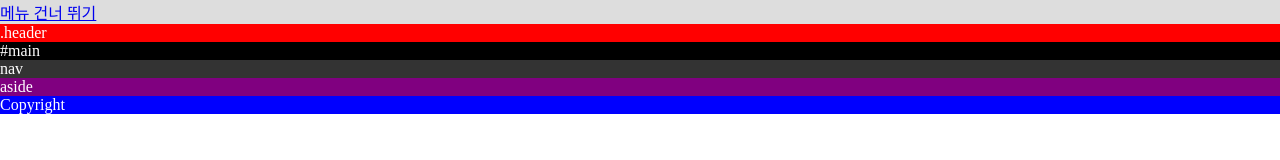
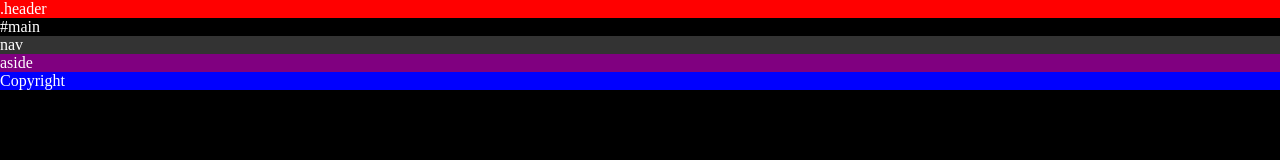
Before and after one commit to kazikai/HTML5, a plain HTML site: page index.html in a window 1280 px wide. Drawn offline with nearby package versions, Linux system fonts and the light colour scheme.

Commit message:
반응형  css  실습

```diff
--- a/default.css
+++ b/default.css
@@ -15,6 +15,26 @@ header, footer, section, article, nav, aside, figure, figcaption{
 }
 
 /* layout */
+/*
+[href="#main"]{
+    display: none;
+}로 표현 해도 되지만. 클래스를 줘서 하는것이 좀더 좋다.
+*/
+.skip {
+    /* display none의 경우, 상지 장애인이 볼수 없기 때문에 */
+    /* 아래와 같이 표현 하는게 더 좋다. */
+    display: block;
+    overflow: hidden;
+    height: 1px; /*1px로 준 이유는. 화면에서 높이가 0 이면, 키보드 접근을 하기 어려운 브라우저가 있기 때문에 최소값인 1px로 준다. */
+    margin: 0 0 -1px 0; /* 위의 height값이 문제가 된다면. 1px를 음수로 줘서 붙게 만들어준다. */
+}
+/*a 요소가 (바로가기) 키보드 접근을 받았을 경우 해당 바로가기 메뉴가 바로 나오게끔 아래 처리를 해준다.  */
+.skip:focus {
+    height: auto;
+    text-align: center;
+    padding: 10px;
+}
+
 .container{
     background: #ddd;
 }
@@ -36,3 +56,30 @@ main{
 .footer{
     background: blue;
 }
+/* All ( 공통 스타일, 모바일, 태블릿, 데스크탑 모두 ) */
+/* 먼저 공통 속성을 파악 해두는것이 도움이 된다. */
+
+/* Mobile */
+@media (max-width: 767px){
+    /* 화면을 줄여보면 responsive 로 적용된다.  */
+    body{background: red;}
+}
+
+
+/* Tablet & Desktop:이게 필요하지 않을수도 있지만, tablet과 dektop에 공통으로 적용 되는 스타일  */
+@media (min-width: 768px){
+    /* 화면을 줄여보면 responsive 로 적용된다.  */
+    body{background: green;}
+}
+
+/* Tablet */
+@media (min-width: 768px) and (max-width: 1024px){
+    /* 화면을 줄여보면 responsive 로 적용된다.  */
+    body{background: blue;}
+}
+
+/* Desktop */
+@media (min-width: 1025px){
+    /* 화면을 줄여보면 responsive 로 적용된다.  */
+    body{background: black;}
+}
--- a/index.html
+++ b/index.html
@@ -22,7 +22,7 @@
 <body>
 <div class="container">
     <!--메인 컨텐츠로 바로 가기위한 건너뛰기 요소가 있어야 한다. -->
-    <a href="#main">메뉴 건너 뛰기</a>
+    <a href="#main" class="skip">메뉴 건너 뛰기</a>
     <header class="header">
         <!--제목, 한 페이지에 여러개가 등장 가능하다. -->
         .header
```
